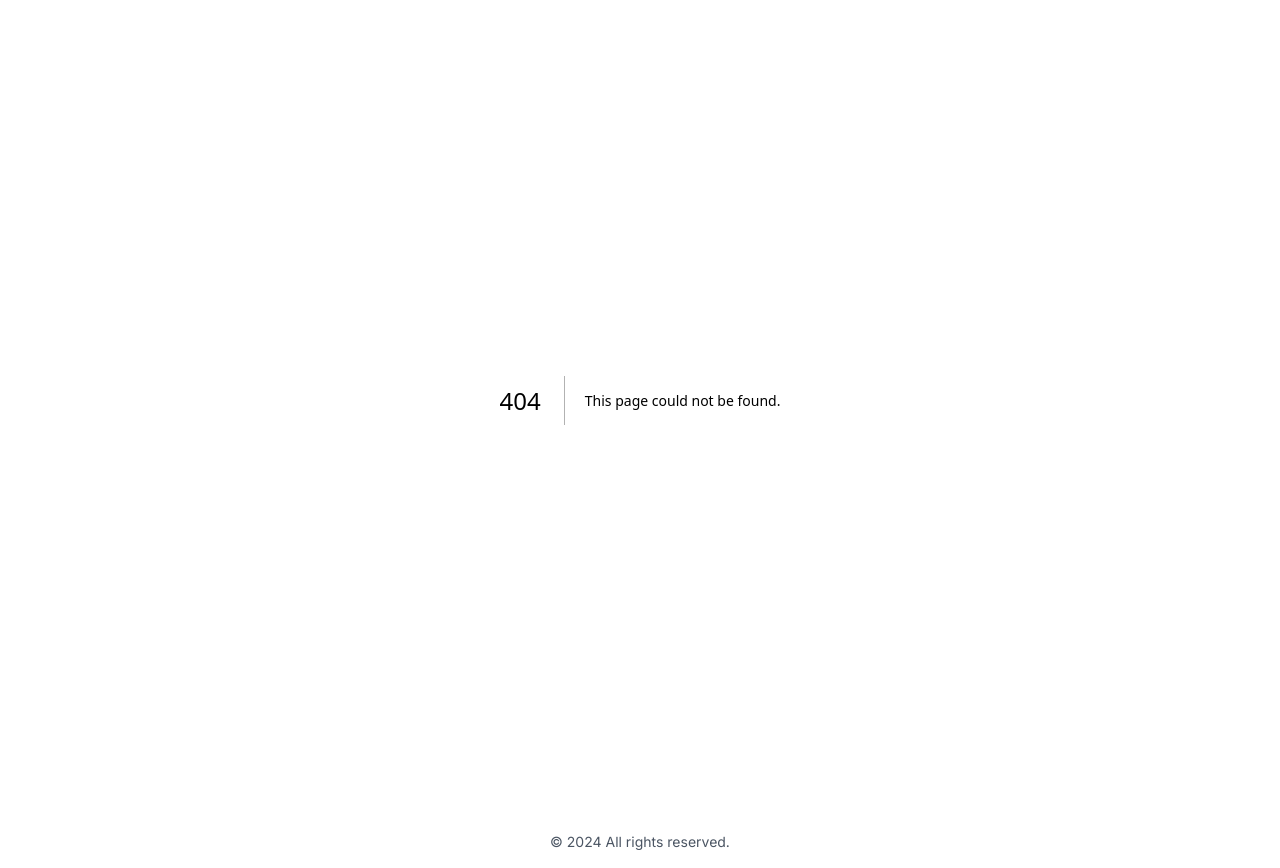
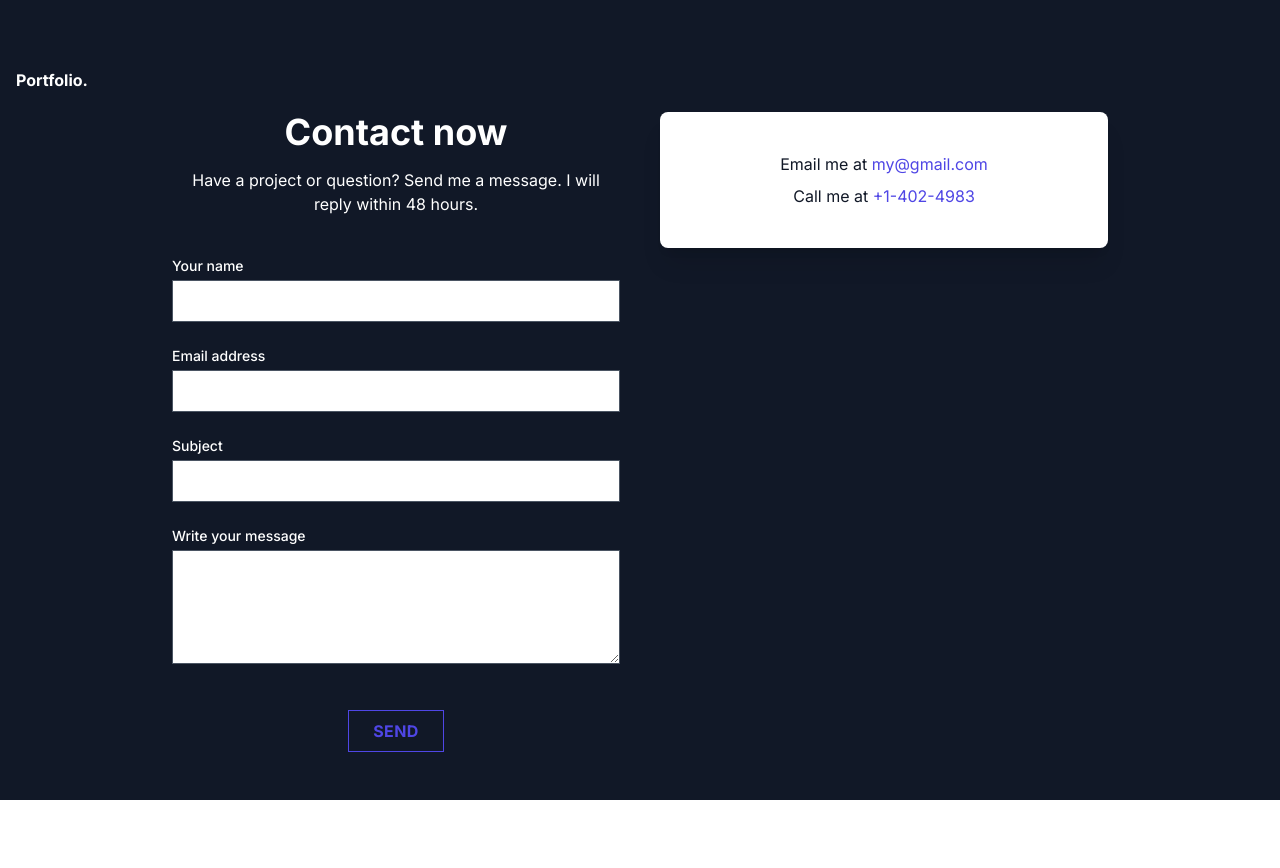
Before and after one commit to Elli2022/My-Headless-Wordpress-Portfolio, a Next.js app: page /contact in a window 1280 px wide. Before the commit this address had no page. After the commit the page ends 800 px from the top, so only its background shows below. Built offline with nearby package versions, Linux system fonts and the light colour scheme.

Commit message:
almost done with // src/pages/contact.tsx

```diff
--- a/src/app/contact/contact.tsx
+++ /dev/null
@@ -1,95 +0,0 @@
-// src/pages/contact.tsx
-import React from "react";
-import Link from "next/link";
-import styles from '../app/styles/Contact.module.css'; // Ersätt '../styles/Contact.module.css' med din faktiska sökväg
-
-const ContactPage: React.FC = () => {
-  return (
-    <div className={styles.container}>
-      <div className={styles.navLeft}>
-        <Link href="/home" className={styles.link}>
-          Gå till Portfolio
-        </Link>
-      </div>
-
-      <div className={styles.card}>
-        <h1 className={styles.title}>Contact now</h1>
-        <p className="text-center mb-10">
-          Have a project or question? Send me a message. I will reply within
-          48 hours.
-        </p>
-
-        <form className={styles.form}>
-          <div>
-            <label htmlFor="name" className="text-sm font-medium">
-              Your name
-            </label>
-            <input
-              type="text"
-              id="name"
-              className={styles.input}
-            />
-          </div>
-          <div>
-            <label htmlFor="email" className="text-sm font-medium">
-              Email address
-            </label>
-            <input
-              type="email"
-              id="email"
-              className={styles.input}
-            />
-          </div>
-          <div>
-            <label htmlFor="subject" className="text-sm font-medium">
-              Subject
-            </label>
-            <input
-              type="text"
-              id="subject"
-              className={styles.input}
-            />
-          </div>
-          <div>
-            <label htmlFor="message" className="text-sm font-medium">
-              Write your message
-            </label>
-            <textarea
-              id="message"
-              rows={4}
-              className={styles.textarea}
-            ></textarea>
-          </div>
-          <div className={styles.contactInfo}>
-            <button
-              type="submit"
-              className={styles.button}
-            >
-              Send
-            </button>
-            <p>
-              Email me at{" "}
-              <a
-                href="mailto:my@gmail.com"
-                className={styles.link}
-              >
-                my@gmail.com
-              </a>
-            </p>
-            <p>
-              Call me at{" "}
-              <a
-                href="tel:+1-402-4983"
-                className={styles.link}
-              >
-                +1-402-4983
-              </a>
-            </p>
-          </div>
-        </form>
-      </div>
-    </div>
-  );
-};
-
-export default ContactPage;
--- /dev/null
+++ b/src/app/contact/page.tsx
@@ -0,0 +1,76 @@
+// src/pages/contact.tsx
+import React from "react";
+import Link from "next/link";
+
+const ContactPage = () => {
+  return (
+    <div className="flex min-h-screen bg-gray-900 text-white flex-col justify-center">
+      <div className="container mx-auto px-4">
+        <div className="text-left py-5">
+          <Link href="/home" className="text-white font-bold text-l">
+            Portfolio.
+          </Link>
+        </div>
+
+        <div className="flex flex-wrap justify-center gap-10">
+          <div className="flex-1 max-w-md">
+            <div className="text-center mb-10">
+              <h1 className="text-4xl font-bold mb-4">Contact now</h1>
+              <p>
+                Have a project or question? Send me a message. I will reply within 48 hours.
+              </p>
+            </div>
+
+            <form className="space-y-6">
+              <div>
+                <label htmlFor="name" className="block text-sm font-medium">
+                  Your name
+                </label>
+                <input type="text" id="name" className="w-full mt-1 px-4 py-2 border border-gray-600 focus:outline-none focus:ring-2 focus:ring-indigo-500" />
+              </div>
+              <div>
+                <label htmlFor="email" className="block text-sm font-medium">
+                  Email address
+                </label>
+                <input type="email" id="email" className="w-full mt-1 px-4 py-2 border border-gray-600 focus:outline-none focus:ring-2 focus:ring-indigo-500" />
+              </div>
+              <div>
+                <label htmlFor="subject" className="block text-sm font-medium">
+                  Subject
+                </label>
+                <input type="text" id="subject" className="w-full mt-1 px-4 py-2 border border-gray-600 focus:outline-none focus:ring-2 focus:ring-indigo-500" />
+              </div>
+              <div>
+                <label htmlFor="message" className="block text-sm font-medium">
+                  Write your message
+                </label>
+                <textarea id="message" rows="4" className="w-full mt-1 px-4 py-2 border border-gray-600 focus:outline-none focus:ring-2 focus:ring-indigo-500"></textarea>
+              </div>
+              <div className="flex justify-center">
+                <button type="submit" className="mt-4 px-6 py-2 border border-indigo-600 text-indigo-600 hover:bg-indigo-600 hover:text-white focus:ring-2 focus:ring-indigo-500 focus:ring-opacity-50 font-bold uppercase tracking-wide">
+                  Send
+                </button>
+              </div>
+            </form>
+          </div>
+
+          {/* Vit container för kontaktinformation */}
+          <div className="flex-1 max-w-md">
+            <div className="bg-white text-gray-900 p-10 rounded-lg shadow-xl">
+              <div className="text-center">
+                <p className="mb-2">
+                  Email me at <a href="mailto:my@gmail.com" className="text-indigo-600 hover:text-indigo-800">my@gmail.com</a>
+                </p>
+                <p>
+                  Call me at <a href="tel:+1-402-4983" className="text-indigo-600 hover:text-indigo-800">+1-402-4983</a>
+                </p>
+              </div>
+            </div>
+          </div>
+        </div>
+      </div>
+    </div>
+  );
+};
+
+export default ContactPage;
--- a/src/app/layout.tsx
+++ b/src/app/layout.tsx
@@ -21,8 +21,6 @@ export default function RootLayout({
       <body className={inter.className}>
 
         {children}
-
-        <Footer />
         </body>
     </html>
   )
```
